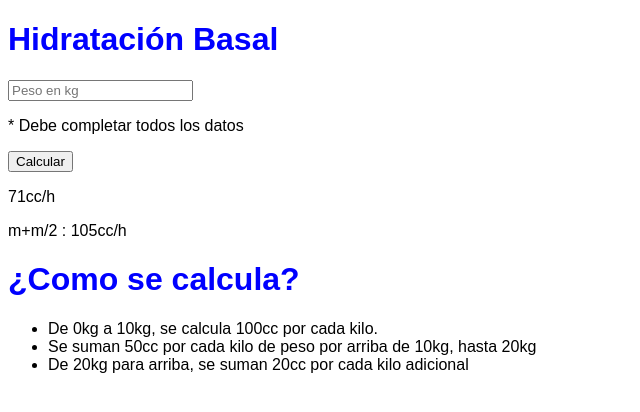
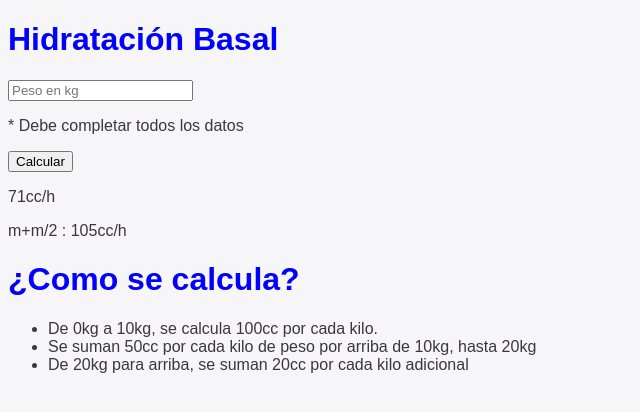
Before and after one commit to Agussrr23/agussrr23.github.io, a plain HTML site: page index.html in a window 1280 px wide. Shown: the whole page, without its empty margins (0-640 px from the left). Drawn offline with Linux system fonts and the light colour scheme.

Commit message:
Add files via upload

```diff
--- a/style.css
+++ b/style.css
@@ -3,5 +3,7 @@ h1 {
   }
   @import url('https://fonts.googleapis.com/css?family=Montserrat:400,800');
   body{
-      font-family: 'Montserrat', sans-serif;
-  }
+    background: #f6f5f7;
+    font-family: 'Montserrat', sans-serif;
+    color: #3E363F;
+}
```
